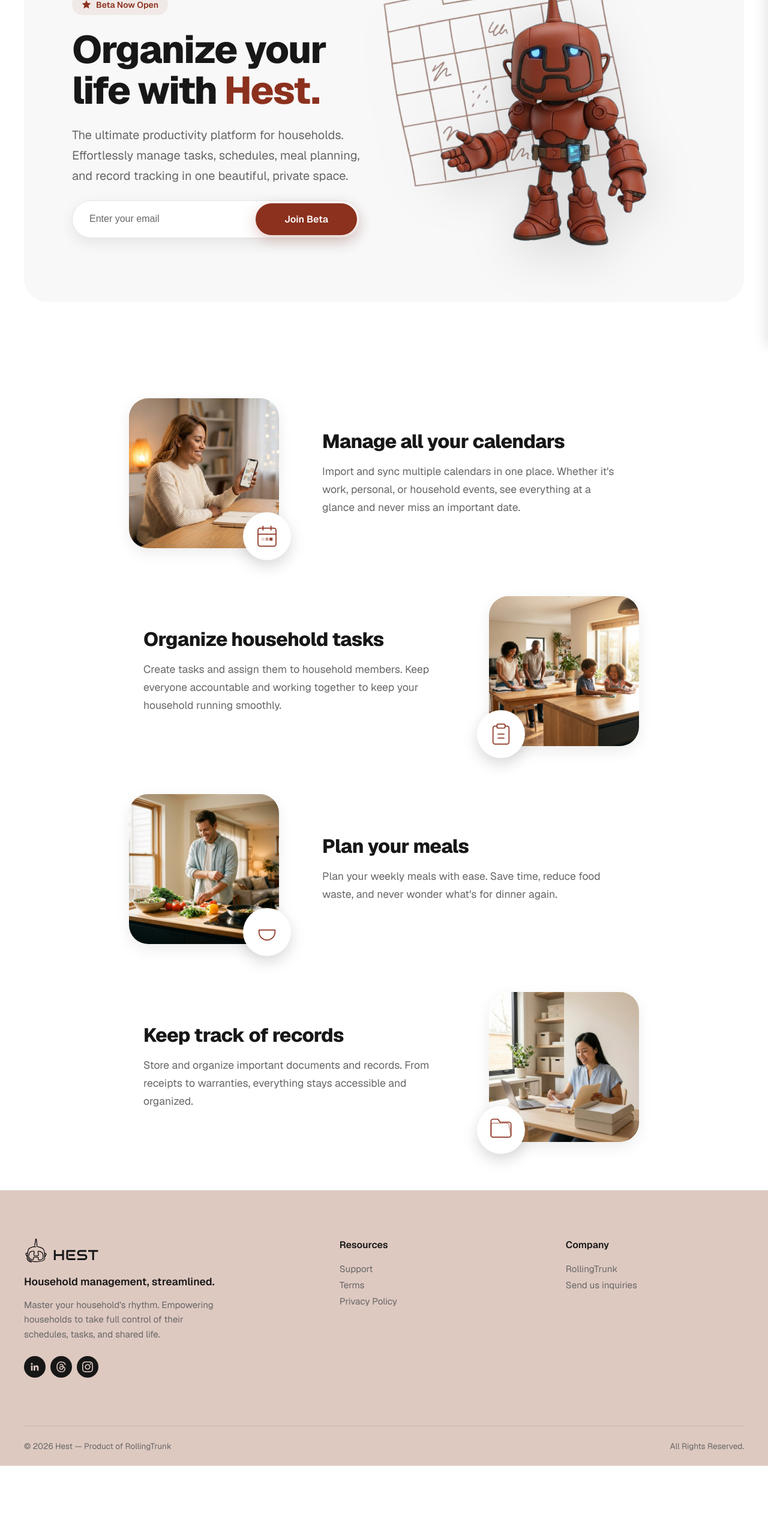
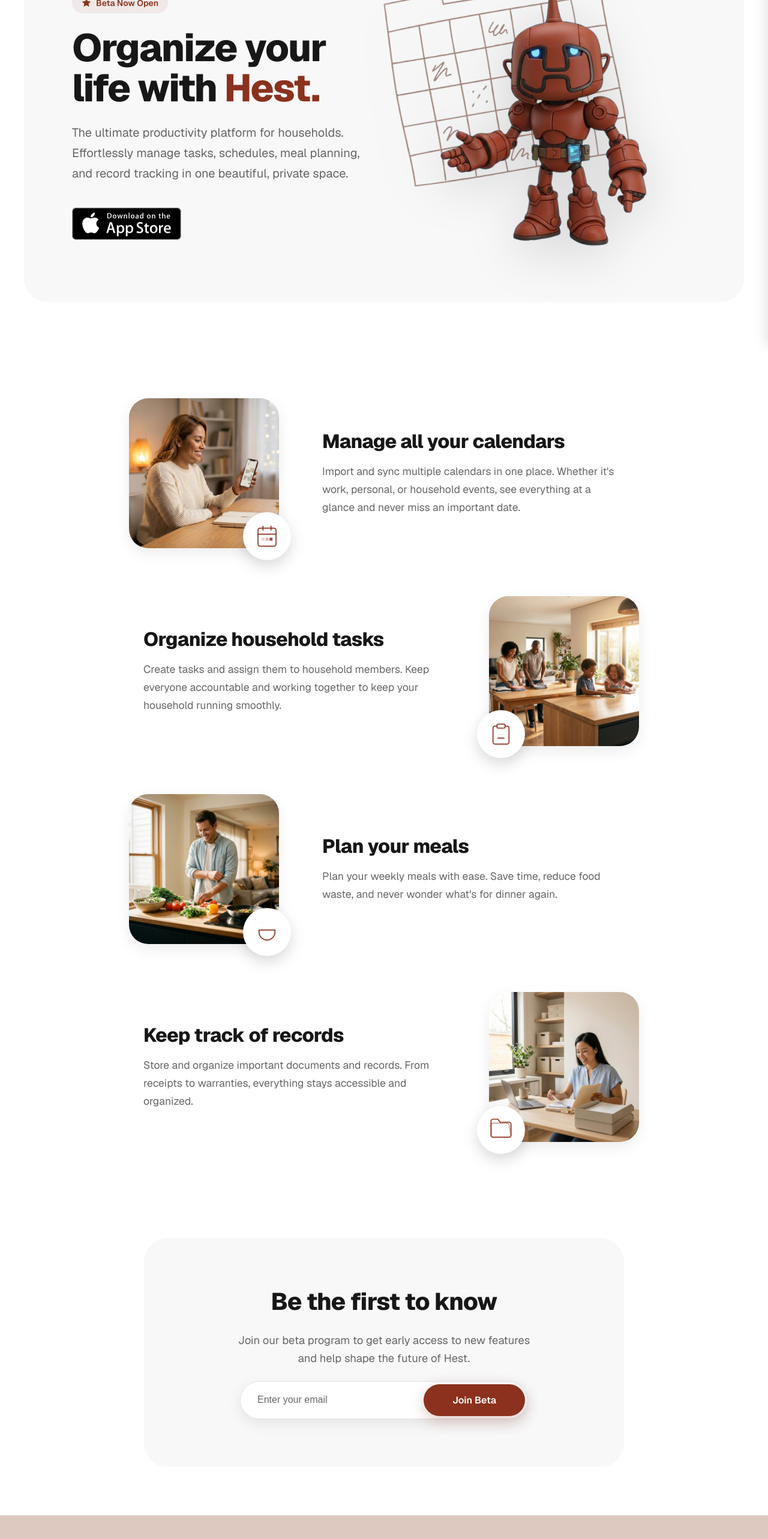
Before and after one commit to RollingTrunk/hest.page, a Next.js app: page / in a window 1280 px wide. Shown: the part 224-2790 px from the top of the page at 60% size. Before the commit the page ends 2668 px from the top, so only its background shows below. Built offline with nearby package versions, Linux system fonts and the light colour scheme; no server answers.

Commit message:
Add App store link

```diff
--- a/app/page.module.css
+++ b/app/page.module.css
@@ -88,6 +88,23 @@
   max-width: 480px;
   line-height: 1.7;
   text-align: left;
+}
+
+.appStoreLink {
+  margin-top: var(--spacing-md);
+  transition: transform var(--transition-normal), opacity var(--transition-fast);
+  display: inline-block;
+}
+
+.appStoreLink:hover {
+  transform: translateY(-1px);
+  opacity: 0.9;
+}
+
+.appStoreLink img {
+  display: block;
+  height: 54px;
+  width: auto;
 }
 
 .heroVisual {
@@ -274,3 +291,33 @@
     font-size: 1rem;
   }
 }
+
+/* Beta Section */
+.betaSection {
+  background: var(--color-bg-secondary);
+  padding: var(--spacing-xxl) var(--spacing-lg);
+  border-radius: var(--radius-xxl);
+  margin: var(--spacing-xxl) auto;
+  max-width: 800px;
+  width: calc(100% - 2 * var(--spacing-lg));
+  display: flex;
+  flex-direction: column;
+  align-items: center;
+  text-align: center;
+  gap: var(--spacing-lg);
+  scroll-margin-top: 100px;
+}
+
+.betaTitle {
+  font-size: 2.5rem;
+  font-weight: 800;
+  letter-spacing: -0.02em;
+  color: var(--color-text);
+}
+
+.betaText {
+  font-size: 1.15rem;
+  color: var(--color-text-secondary);
+  max-width: 500px;
+  line-height: 1.6;
+}
--- a/app/page.tsx
+++ b/app/page.tsx
@@ -29,7 +29,19 @@
                 tasks, schedules, meal planning, and record tracking in one beautiful, private space.
               </p>
 
-              <ClientBetaForm />
+              <a
+                href="https://apps.apple.com/us/app/hest-household-manager/id6759582460"
+                target="_blank"
+                rel="noopener noreferrer"
+                className={styles.appStoreLink}
+              >
+                <Image
+                  src="/app-store-badge.svg"
+                  alt="Download on the App Store"
+                  width={162}
+                  height={54}
+                />
+              </a>
             </div>
 
             {/* Right Column - Robot Mascot */}
@@ -151,6 +163,15 @@
             </div>
           </div>
         </section>
+
+        {/* Beta Sign-up Section */}
+        <section id="beta" className={styles.betaSection}>
+          <h2 className={styles.betaTitle}>Be the first to know</h2>
+          <p className={styles.betaText}>
+            Join our beta program to get early access to new features and help shape the future of Hest.
+          </p>
+          <ClientBetaForm />
+        </section>
       </main>
     </div>
   );
--- a/components/Layout/Header.tsx
+++ b/components/Layout/Header.tsx
@@ -66,7 +66,7 @@
             <Link href="/terms" className={styles.navLink} onMouseEnter={handleMouseEnter}>Terms</Link>
             <Link href="/privacy" className={styles.navLink} onMouseEnter={handleMouseEnter}>Privacy</Link>
           </nav>
-          <Link href="/#signup" className={styles.headerCta}>Join Beta</Link>
+          <Link href="/#beta" className={styles.headerCta}>Join Beta</Link>
 
           <button
             className={styles.hamburgerBtn}
@@ -102,7 +102,7 @@
           <Link href="/privacy" className={styles.mobileNavLink} onClick={() => setIsMobileMenuOpen(false)}>Privacy</Link>
         </nav>
 
-        <Link href="/#signup" className={styles.mobileCta} onClick={() => setIsMobileMenuOpen(false)}>Join Beta</Link>
+        <Link href="/#beta" className={styles.mobileCta} onClick={() => setIsMobileMenuOpen(false)}>Join Beta</Link>
       </div>
     </header>
   );
```
Also changed, not shown: components/Layout/Footer.tsx (+2 -2 lines), public/app-store-badge.svg (added).
